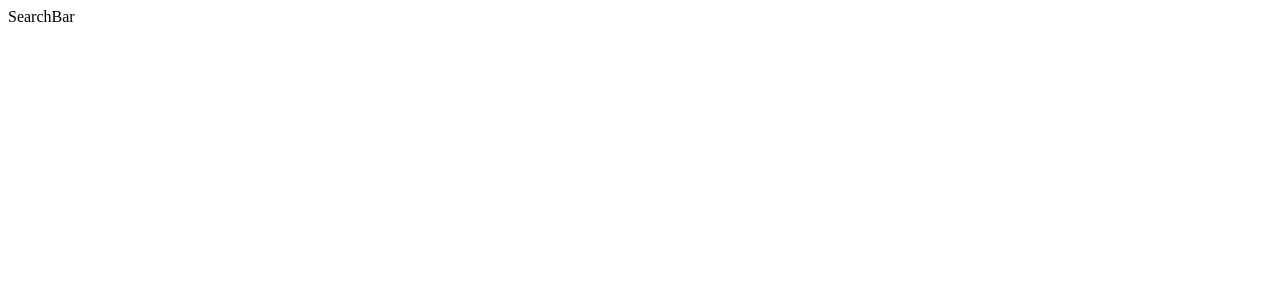
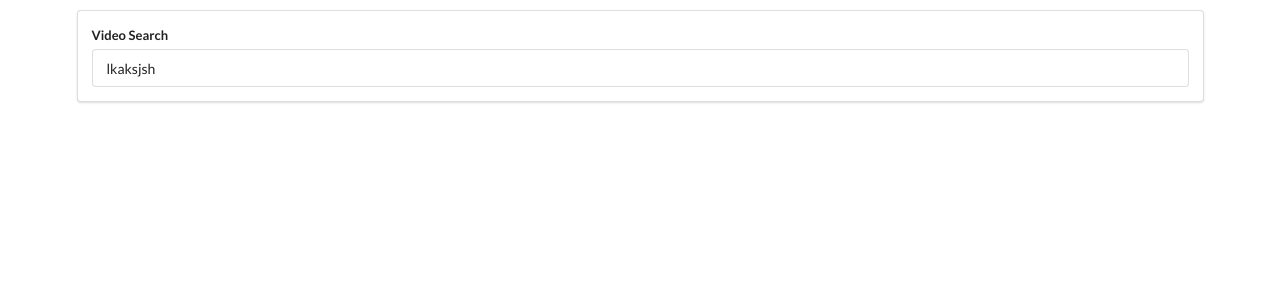
Before and after one commit to chlrobert93/ReactModernoVideo, a React (Create React App) app: page / in a window 1280 px wide. Shown: the top 300 px of the page. Built offline with nearby package versions, Linux system fonts and the light colour scheme.

Commit message:
Recordatorio controladores de eventos

```diff
--- a/package.json
+++ b/package.json
@@ -9,6 +9,7 @@
     "react": "^17.0.2",
     "react-dom": "^17.0.2",
     "react-scripts": "4.0.3",
+    "semantic-ui-css": "^2.4.1",
     "web-vitals": "^1.1.2"
   },
   "scripts": {
--- a/src/components/App.js
+++ b/src/components/App.js
@@ -4,7 +4,7 @@ import SearchBar from './SearchBar';
 class App extends React.Component{
     render() {
         return (
-            <div><SearchBar /></div>
+            <div className="ui container" style={{marginTop: '10px'}}><SearchBar /></div>
         );
     }
 }
--- a/src/components/SearchBar.js
+++ b/src/components/SearchBar.js
@@ -1,8 +1,24 @@
 import React from 'react';
 
 class SearchBar extends React.Component{
+   state = { term: 'lkaksjsh'};
+
+   onInpiutChange = () => {
+
+   };
+
     render(){
-        return <div>SearchBar</div>;
+        return (
+            <div className="search-bar ui segment">
+                <form className="ui form">
+                    <div className="field">
+                        <label>Video Search</label>
+                        <input type="text" value={this.state.term} onChange={this.onInpiutChange} />
+                    </div>
+                </form>
+            </div>
+        );
+
     }
 
 }
--- a/src/index.js
+++ b/src/index.js
@@ -1,10 +1,11 @@
 import React from 'react';
 import ReactDOM from 'react-dom';
 import App from './components/App';
-/*
+import "semantic-ui-css/semantic.min.css";
+
 if (module.hot) {
     module.hot.accept();
   }
-*/
+
 
 ReactDOM.render(<App />,document.querySelector('#root'));
```
Also changed, not shown: 1 other file (tests, documents, lock files or other folders).
